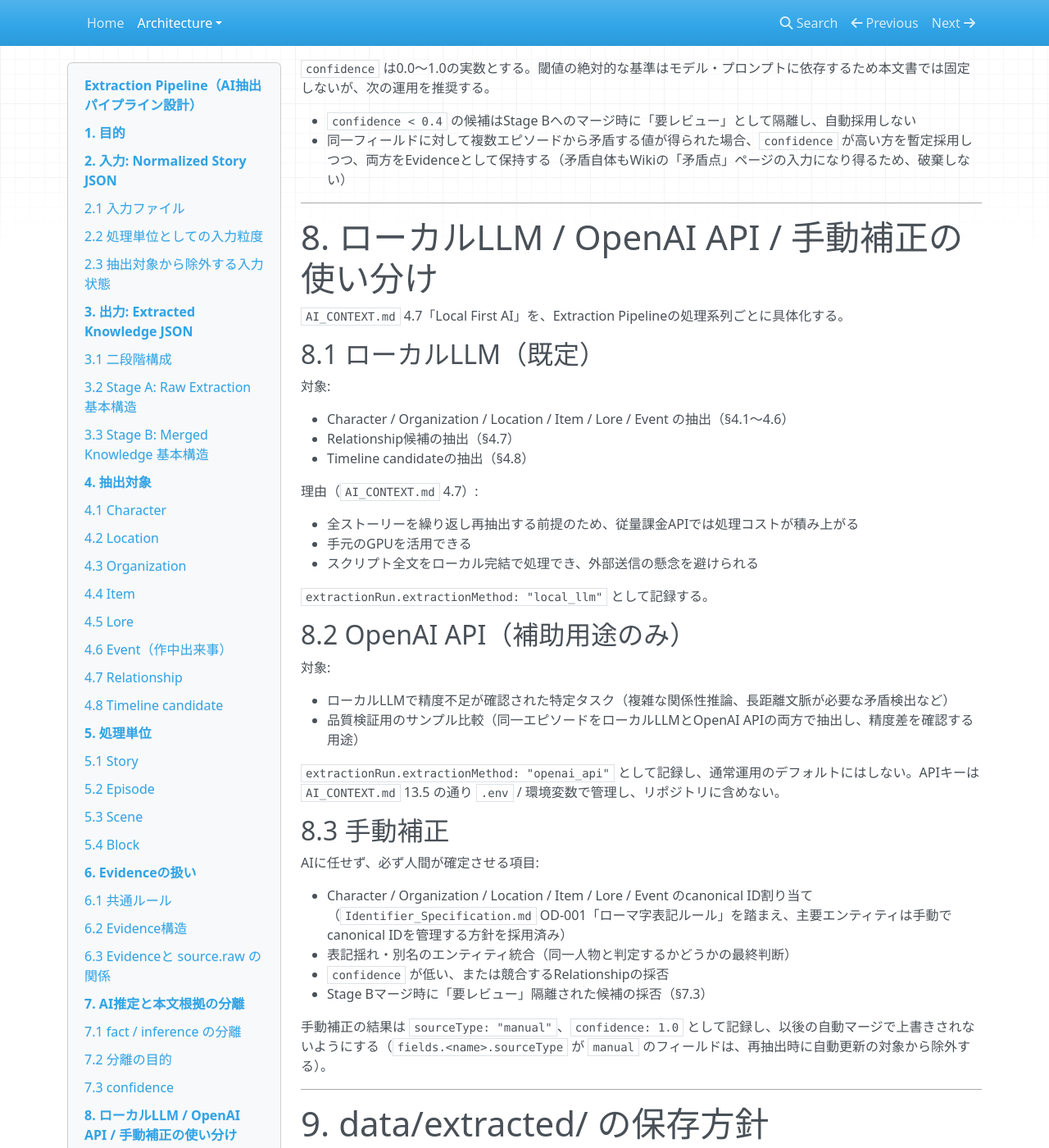
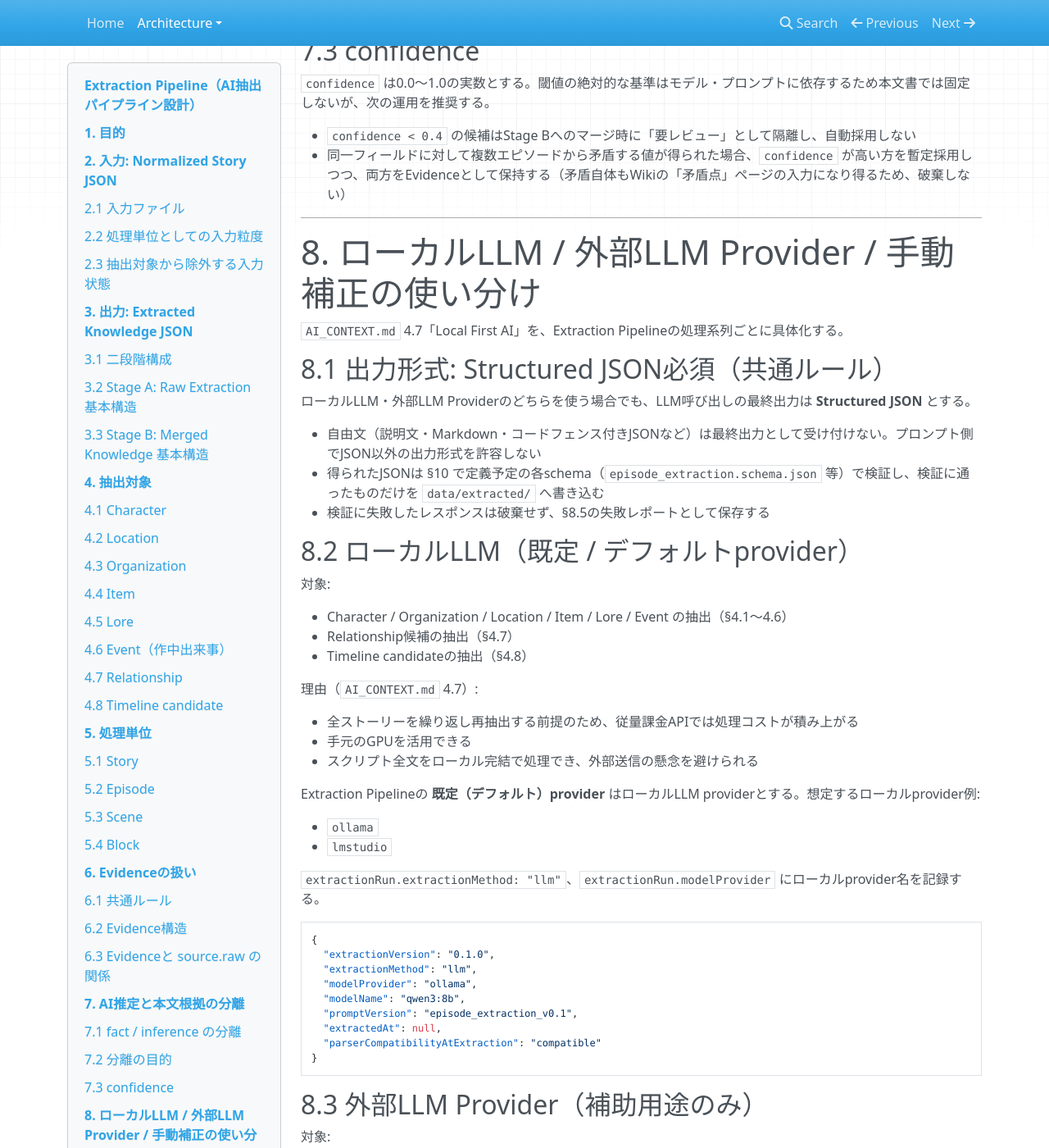
Before and after one commit to bkzdev/DetarikiKB, an MkDocs documentation site: the page built from docs/architecture/06_AI/Extraction_Pipeline.md, in a window 1280 px wide and 1400 px high, scrolled down 9177 px. Shown: the whole window at 82% size. Built offline with MkDocs 1.6.1, drawn with Linux system fonts in a browser that asks for light colours; nearby versions of some CDN libraries; some of the changed text lies outside the part shown.

Commit message:
docs: generalize extraction pipeline LLM provider design
Replace OpenAI-specific wording with a provider-agnostic External LLM
Provider concept, add structured-output and failure-handling policy.

````diff
--- a/docs/architecture/06_AI/Extraction_Pipeline.md
+++ b/docs/architecture/06_AI/Extraction_Pipeline.md
@@ -121,7 +121,8 @@ Stage B: Merged Knowledge（エンティティ単位に統合された結果）
   "storyCategory": "MAIN",
   "extractionRun": {
     "extractionVersion": "0.1.0",
-    "extractionMethod": "local_llm",
+    "extractionMethod": "llm",
+    "modelProvider": null,
     "modelName": null,
     "promptVersion": null,
     "extractedAt": null,
@@ -420,11 +421,19 @@ Wiki Generator（後続フェーズ）は、この `sourceType` を見てセク
 
 ---
 
-# 8. ローカルLLM / OpenAI API / 手動補正の使い分け
+# 8. ローカルLLM / 外部LLM Provider / 手動補正の使い分け
 
 `AI_CONTEXT.md` 4.7「Local First AI」を、Extraction Pipelineの処理系列ごとに具体化する。
 
-## 8.1 ローカルLLM（既定）
+## 8.1 出力形式: Structured JSON必須（共通ルール）
+
+ローカルLLM・外部LLM Providerのどちらを使う場合でも、LLM呼び出しの最終出力は **Structured JSON** とする。
+
+- 自由文（説明文・Markdown・コードフェンス付きJSONなど）は最終出力として受け付けない。プロンプト側でJSON以外の出力形式を許容しない
+- 得られたJSONは §10 で定義予定の各schema（`episode_extraction.schema.json` 等）で検証し、検証に通ったものだけを `data/extracted/` へ書き込む
+- 検証に失敗したレスポンスは破棄せず、§8.5の失敗レポートとして保存する
+
+## 8.2 ローカルLLM（既定 / デフォルトprovider）
 
 対象:
 
@@ -438,18 +447,44 @@ Wiki Generator（後続フェーズ）は、この `sourceType` を見てセク
 - 手元のGPUを活用できる
 - スクリプト全文をローカル完結で処理でき、外部送信の懸念を避けられる
 
-`extractionRun.extractionMethod: "local_llm"` として記録する。
+Extraction Pipelineの **既定（デフォルト）provider** はローカルLLM providerとする。想定するローカルprovider例:
 
-## 8.2 OpenAI API（補助用途のみ）
+- `ollama`
+- `lmstudio`
+
+`extractionRun.extractionMethod: "llm"`、`extractionRun.modelProvider` にローカルprovider名を記録する。
+
+```json
+{
+  "extractionVersion": "0.1.0",
+  "extractionMethod": "llm",
+  "modelProvider": "ollama",
+  "modelName": "qwen3:8b",
+  "promptVersion": "episode_extraction_v0.1",
+  "extractedAt": null,
+  "parserCompatibilityAtExtraction": "compatible"
+}
+```
+
+## 8.3 外部LLM Provider（補助用途のみ）
 
 対象:
 
 - ローカルLLMで精度不足が確認された特定タスク（複雑な関係性推論、長距離文脈が必要な矛盾検出など）
-- 品質検証用のサンプル比較（同一エピソードをローカルLLMとOpenAI APIの両方で抽出し、精度差を確認する用途）
+- 品質検証用のサンプル比較（同一エピソードをローカルLLMと外部LLM Providerの両方で抽出し、精度差を確認する用途）
 
-`extractionRun.extractionMethod: "openai_api"` として記録し、通常運用のデフォルトにはしない。APIキーは `AI_CONTEXT.md` 13.5 の通り `.env` / 環境変数で管理し、リポジトリに含めない。
+想定する外部LLM Provider例（特定ベンダー固定ではなく、設定で切り替え可能なprovider抽象の一例として扱う）:
 
-## 8.3 手動補正
+- `openai`
+- `anthropic`
+- `gemini`
+- `openrouter`
+
+`extractionRun.extractionMethod: "llm"`、`extractionRun.modelProvider` に上記いずれかのprovider名を記録し、通常運用のデフォルトにはしない。APIキーは `AI_CONTEXT.md` 13.5 の通り `.env` / 環境変数で管理し、リポジトリに含めない。
+
+**Raw ScriptやNormalized Story JSONの全文データを外部LLM Providerへ送信するのは、利用者が明示的に外部Providerを設定した場合に限る。** 既定（ローカルLLM）運用では、本文データが外部へ送信されることはない。
+
+## 8.4 手動補正
 
 AIに任せず、必ず人間が確定させる項目:
 
@@ -459,6 +494,19 @@ AIに任せず、必ず人間が確定させる項目:
 - Stage Bマージ時に「要レビュー」隔離された候補の採否（§7.3）
 
 手動補正の結果は `sourceType: "manual"`、`confidence: 1.0` として記録し、以後の自動マージで上書きされないようにする（`fields.<name>.sourceType` が `manual` のフィールドは、再抽出時に自動更新の対象から除外する）。
+
+## 8.5 失敗時の扱い
+
+LLM呼び出し（ローカル・外部いずれのproviderでも）は以下の失敗モードを想定し、失敗を握りつぶさずレポートとして残す。
+
+- `llm_call_failed`: provider呼び出し自体がエラーを返した
+- `timeout`: 呼び出しが規定時間内に完了しなかった
+- `json_parse_failed`: 出力がJSONとしてパースできなかった
+- `schema_validation_failed`: パースはできたが§8.1のschema検証に通らなかった
+- `evidence_missing`: `evidence` を1件も持たない候補のみが返り、§6.1のルールにより出力から除外された
+- `provider_unavailable`: ローカルprovider未起動・外部provider APIキー未設定など、provider自体に到達できなかった
+
+失敗レポートは `data/reports/extraction_errors/{episodeId}.json` に保存する。成功した候補（あれば）はStage Aの通常出力に書き込み、失敗分のみを失敗レポート側に切り分ける。
 
 ---
 
@@ -558,6 +606,9 @@ schema化より前に、以下の語彙・分類を確定させる必要があ
 - 抽出実行はEpisode単位、統合（マージ）はEntity単位（Story横断）で行う
 - すべての抽出結果はEvidenceを最低1件持ち、Evidenceのない推測は出力しない
 - fact（`script`/`ai_extracted`）とinference（`ai_inferred`）を必ず別フィールドとして分離する
-- 通常の抽出処理はローカルLLMを既定とし、OpenAI APIは補助用途に限定する
+- 通常の抽出処理はローカルLLM providerを既定とし、外部LLM Provider（openai / anthropic / gemini / openrouter 等）は補助用途に限定する
+- LLM出力はStructured JSON必須とし、schema検証を通過したもののみ`data/extracted/`へ書き込む
+- Raw Scriptや全文データを外部LLM Providerへ送信するのは、利用者が明示的に外部Providerを設定した場合に限る
+- LLM呼び出しの失敗（呼び出し失敗・timeout・JSONパース失敗・schema検証失敗・evidence欠如・provider unavailable）は`data/reports/extraction_errors/{episodeId}.json`に記録する
 - Canonical IDの確定・表記揺れの統合・低confidence候補の採否は人間が行う
 - `data/extracted/` は生成物としてGit管理対象外とする
````
